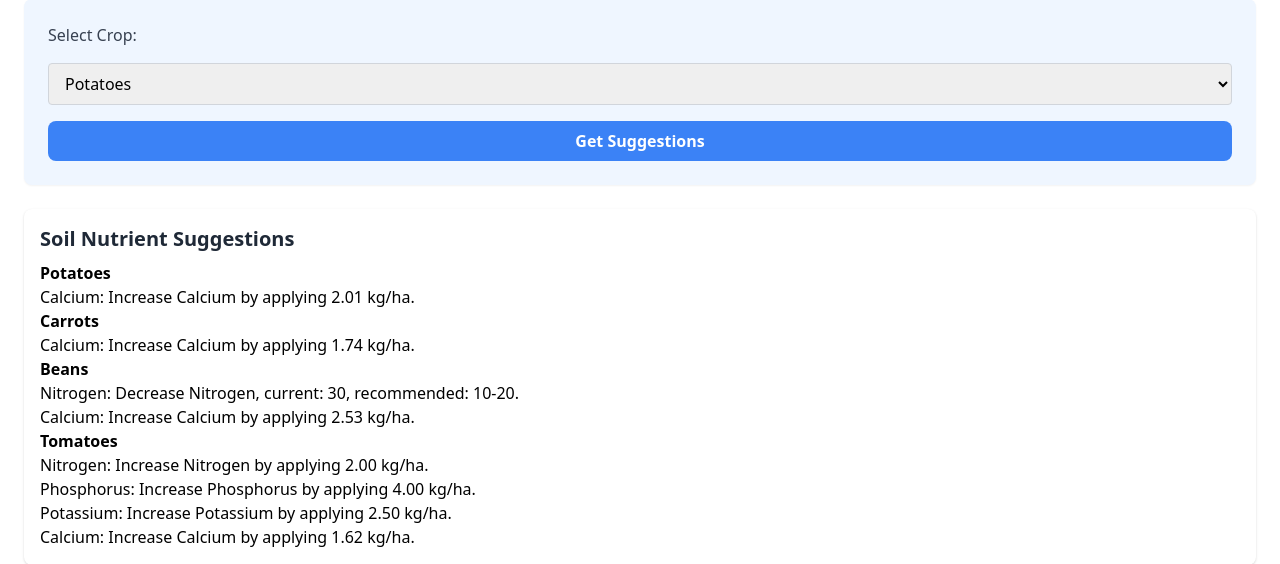
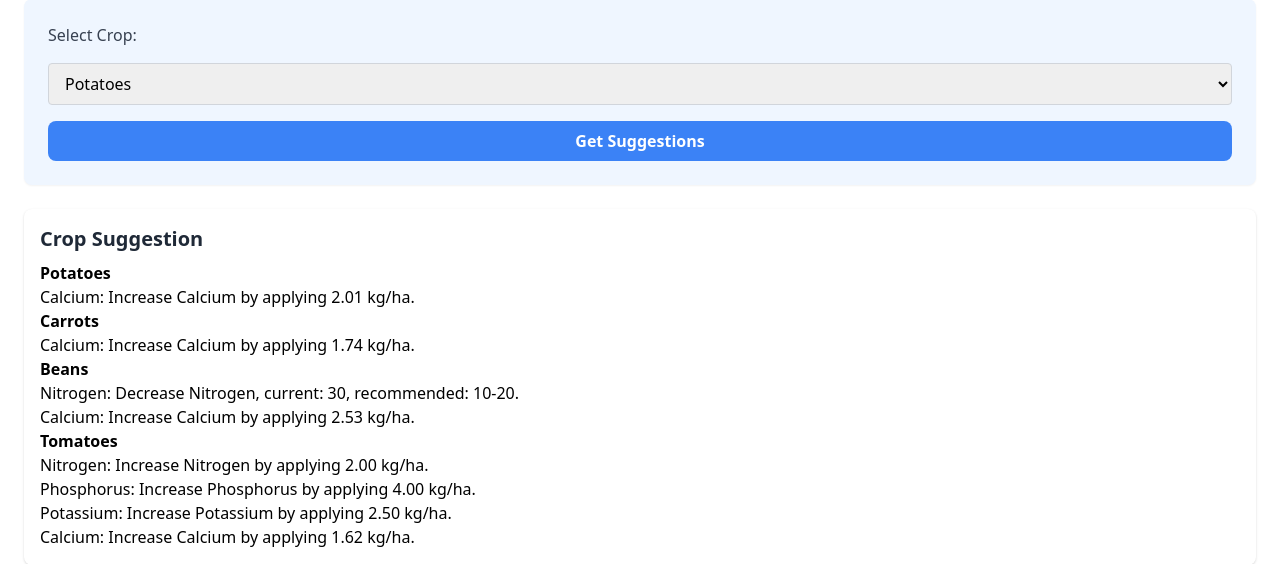
Before and after one commit to JeanCluadeT/soil_nutrient, a Flask app: page / in a window 1280 px wide. Shown: the part 297-861 px from the top of the page. Run offline with Flask 3, Linux system fonts and the light colour scheme; data comes from the database, SQL or seed files in the repository; parts of the project's set-up code (start-up, migrations or seed data) failed here and were passed over; some libraries are stand-ins or nearby versions.

Commit message:
Update index.html

```diff
--- a/templates/index.html
+++ b/templates/index.html
@@ -67,6 +67,7 @@
                         <option value="Tomatoes">Tomatoes</option>
                         <option value="Potatoes">Potatoes</option>
                         <option value="Carrots">Carrots</option>
+                    <option value="Rice">Rice</option>
                     {% endif %}
 
                 </select>
@@ -87,7 +88,7 @@
 
             {% if suggestions_for_all_crops %}
             <div class="bg-white rounded-lg shadow mt-6 p-4">
-            <h3 class="text-xl font-semibold text-gray-800 mb-2">Soil Nutrient Suggestions</h3>
+            <h3 class="text-xl font-semibold text-gray-800 mb-2">Crop Suggestion</h3>
 <ul>
   {% for crop, suggestions in suggestions_for_all_crops.items() %}
     <li>
```
